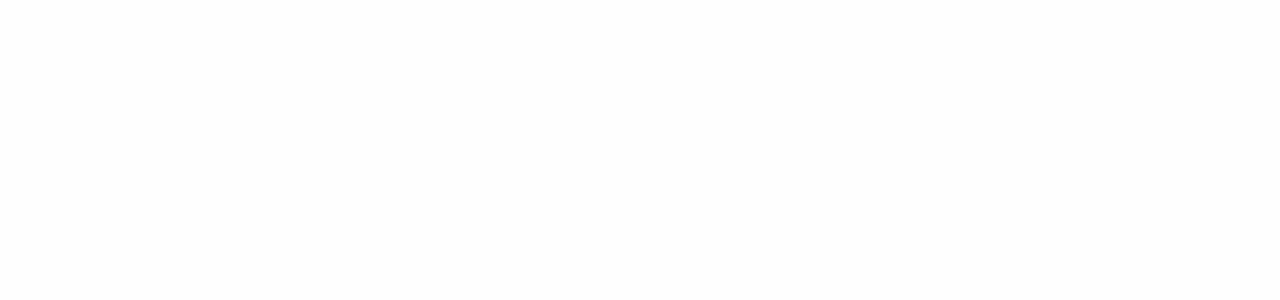
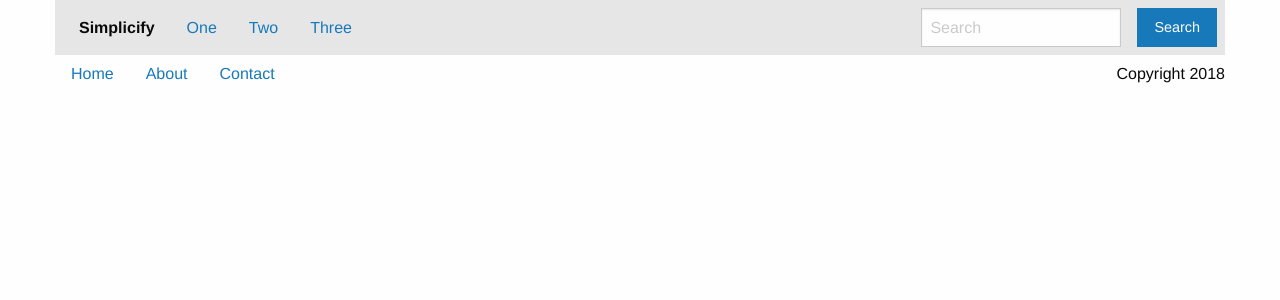
Before and after one commit to CarlJohnston/domauthority_client, a React (Create React App) app in the folder frontend/: page / in a window 1280 px wide. Shown: the top 300 px of the page. Built offline with nearby package versions, Linux system fonts and the light colour scheme.

Commit message:
Basic layout

```diff
--- a/frontend/src/components/Layout/Layout.js
+++ b/frontend/src/components/Layout/Layout.js
@@ -5,6 +5,40 @@
   render() {
     return (
       <div>
+        <div class="grid-container">
+          <div class="top-bar">
+            <div class="top-bar-left">
+              <ul class="dropdown menu" data-dropdown-menu>
+                <li class="menu-text">Simplicify</li>
+                <li><a href="#">One</a></li>
+                <li><a href="#">Two</a></li>
+                <li><a href="#">Three</a></li>
+              </ul>
+            </div>
+            <div class="top-bar-right">
+              <ul class="menu">
+                <li><input type="search" placeholder="Search" /></li>
+                <li><button type="button" class="button">Search</button></li>
+              </ul>
+            </div>
+          </div>
+        </div>
+
+        <div class="grid-container">
+          <div class="grid-x align-justify align-middle">
+            <div class="small-12 medium-shrink cell">
+              <ul class="menu">
+                <li><a href="#">Home</a></li>
+                <li><a href="#">About</a></li>
+                <li><a href="#">Contact</a></li>
+              </ul>
+            </div>
+
+            <div class="small-12 medium-shrink cell">
+              <span>Copyright 2018</span>
+            </div>
+          </div>
+        </div>
       </div>
     );
   }
```
